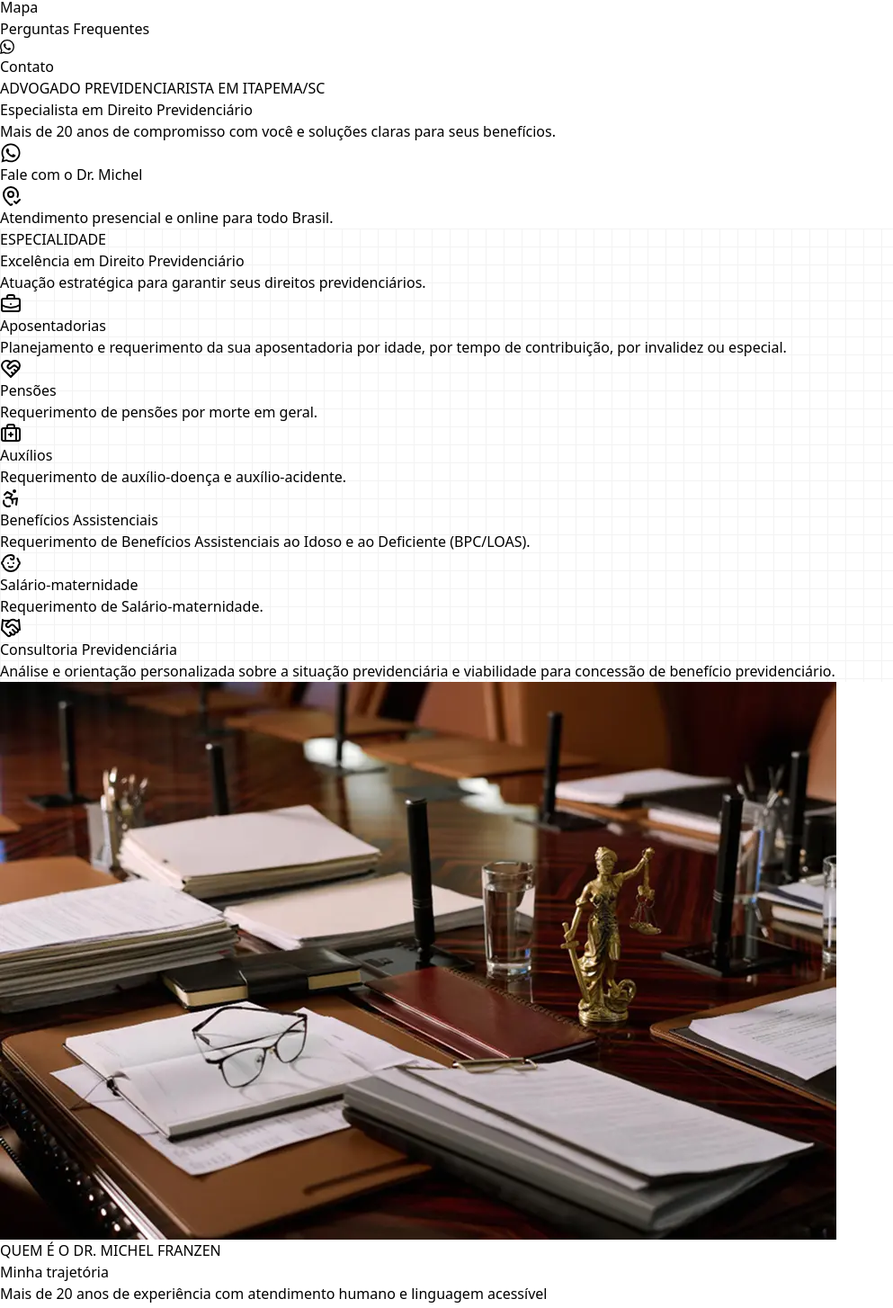
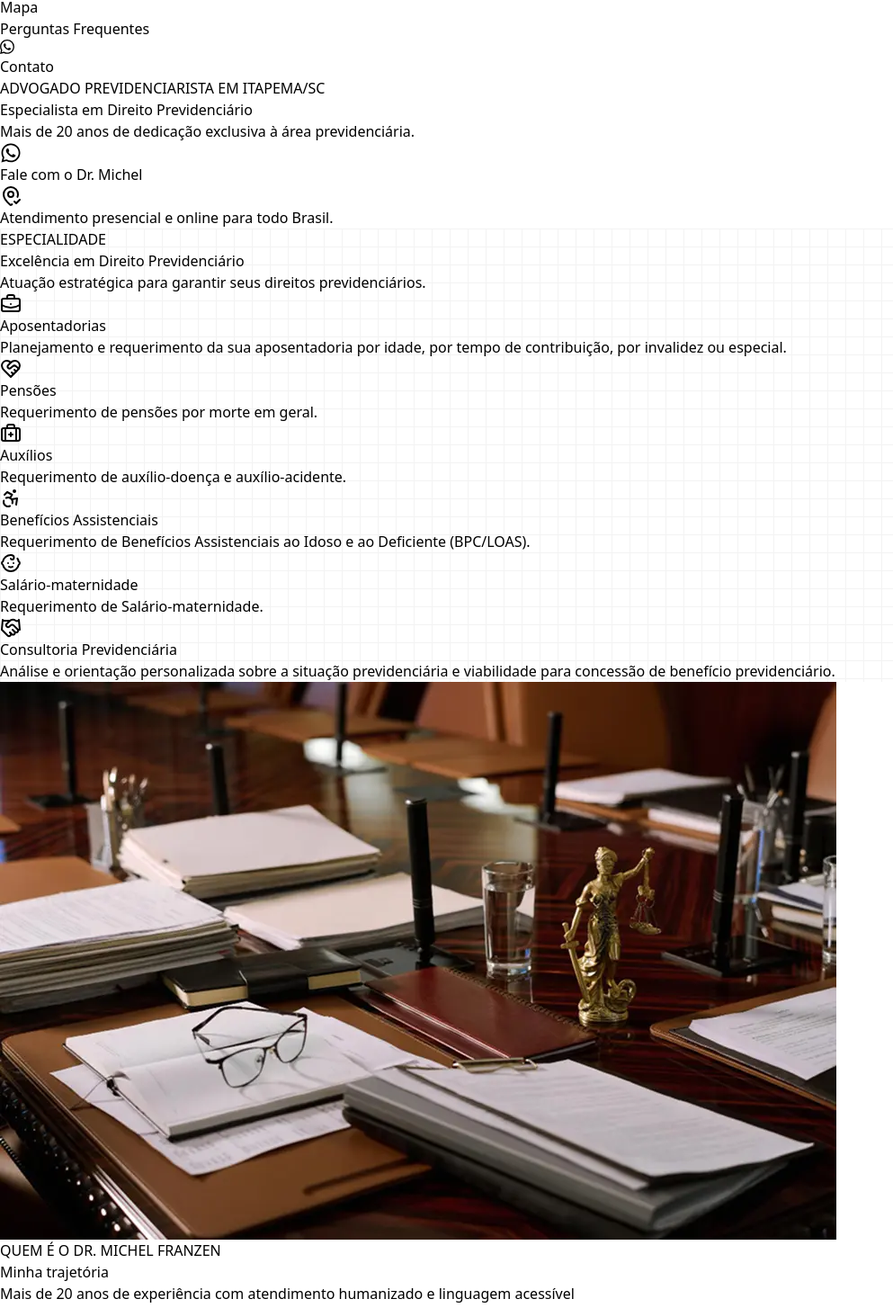
Before and after one commit to Paper-Street-Softwares/LP-Michel-Franzen, a React (Vite) app: page / in a window 1280 px wide. Shown: the part 230-1684 px from the top of the page at 90% size, without its empty margins (0-993 px from the left). Built offline with nearby package versions, Linux system fonts and the light colour scheme; a web font is replaced by a local one.

Commit message:
fix: Isere Copys novos

```diff
--- a/index.html
+++ b/index.html
@@ -9,7 +9,9 @@
       href="https://fonts.googleapis.com/css2?family=Poppins:ital,wght@0,100;0,200;0,300;0,400;0,500;0,600;0,700;0,800;0,900;1,100;1,200;1,300;1,400;1,500;1,600;1,700;1,800;1,900&display=swap"
       rel="stylesheet"
     />
-    <title>Dr. Michel Franzen | Advogado Previdenciário em Itapema - SC</title>
+    <title>
+      Dr. Michel Franzen | Advogado Previdenciarista em Itapema - SC
+    </title>
     <meta
       name="description"
       content="Dr. Michel Franzen é advogado especialista em Direito Previdenciário em Itapema - SC, com mais de 20 anos de experiência e atendimento humanizado."
@@ -41,7 +43,7 @@ Escritório de Advocacia Previdenciária.
     <!-- Meta tags Open Graph (OG) para WhatsApp e Facebook -->
     <meta
       property="og:title"
-      content="Dr. Michel Franzen | Advogado Previdenciário em Itapema - SC"
+      content="Dr. Michel Franzen | Advogado Previdenciarista em Itapema - SC"
     />
     <meta
       property="og:description"
@@ -55,7 +57,7 @@ Escritório de Advocacia Previdenciária.
     <meta name="twitter:card" content="summary_large_image" />
     <meta
       name="twitter:title"
-      content="Dr. Michel Franzen | Advogado Previdenciário em Itapema - SC"
+      content="Dr. Michel Franzen | Advogado Previdenciarista em Itapema - SC"
     />
     <meta
       name="twitter:description"
--- a/src/content/content.jsx
+++ b/src/content/content.jsx
@@ -120,7 +120,13 @@ const content = {
         img: logo,
         alt: `Logomarca ${infos.name}`,
       },
-      menuItems: ["Início", "Serviços", "Sobre Nós", "Mapa", "Perguntas Frequentes"],
+      menuItems: [
+        "Início",
+        "Serviços",
+        "Sobre Nós",
+        "Mapa",
+        "Perguntas Frequentes",
+      ],
       ctaButtonText: "Contato",
       ctaButtonTextResponsive: "Contato",
     },
@@ -132,8 +138,7 @@ const content = {
           <span className="text-primary"> Previdenciário</span>
         </h1>
       ),
-      subtitle:
-        "Mais de 20 anos de compromisso com você e soluções claras para seus benefícios.",
+      subtitle: "Mais de 20 anos de dedicação exclusiva à área previdenciária.",
       heroImgPhone: heroImgPhone, // img da pessoa mobile
       heroDesktop: heroImgDesktop, //bg com foto da pessoa
       heroImg: bgHeroImg, //fundo da Hero
@@ -441,7 +446,7 @@ const content = {
       miniTag: "QUEM É O DR. MICHEL FRANZEN",
       title: "Minha trajetória",
       subtitle:
-        "Mais de 20 anos de experiência com atendimento humano e linguagem acessível",
+        "Mais de 20 anos de experiência com atendimento humanizado e linguagem acessível",
       labelInstagram: "Siga-nos no Instagram",
       labelFacebook: "Siga-nos no Facebook",
       labelLinkedin: "Siga-nos no LinkedIn",
```
